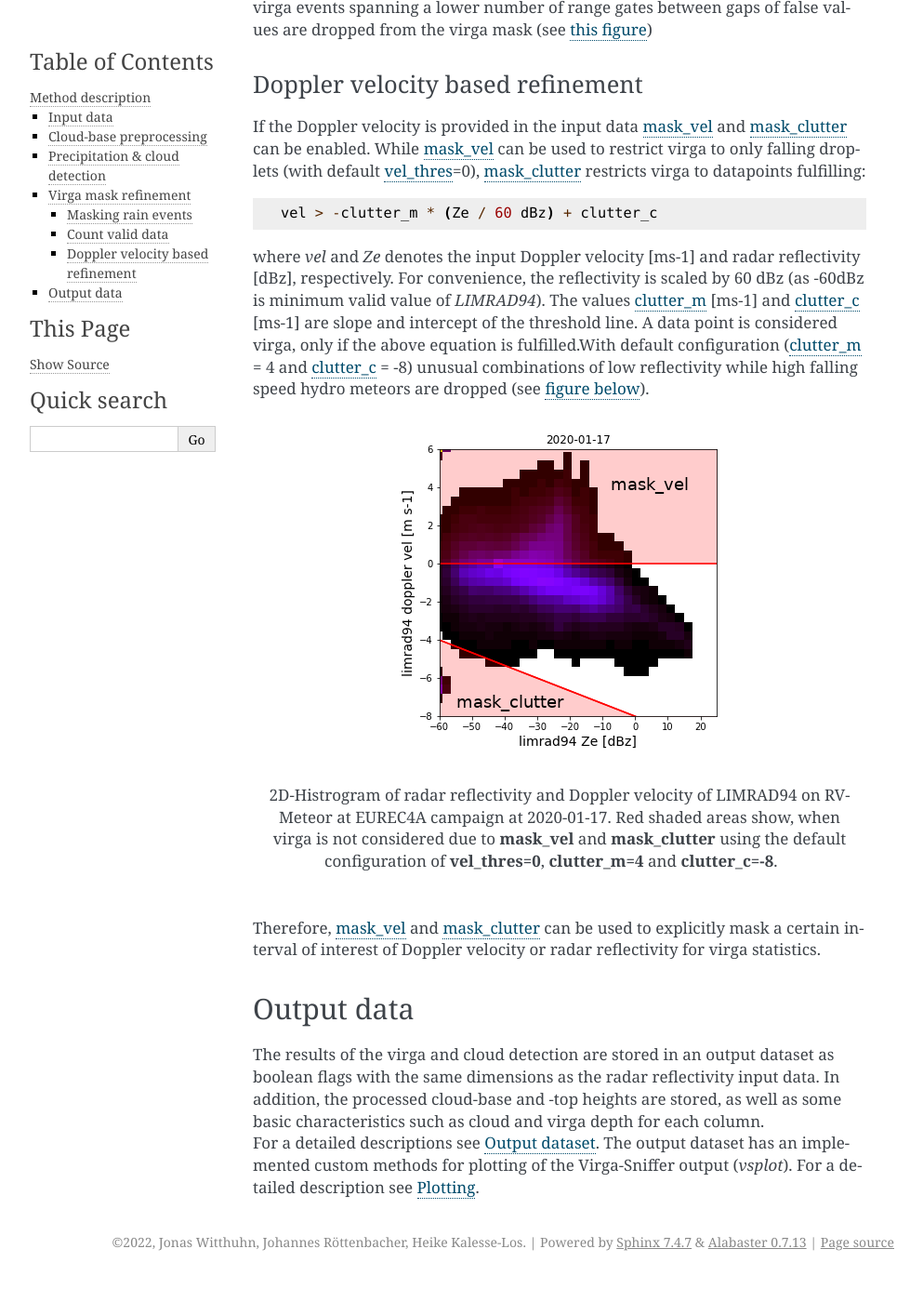
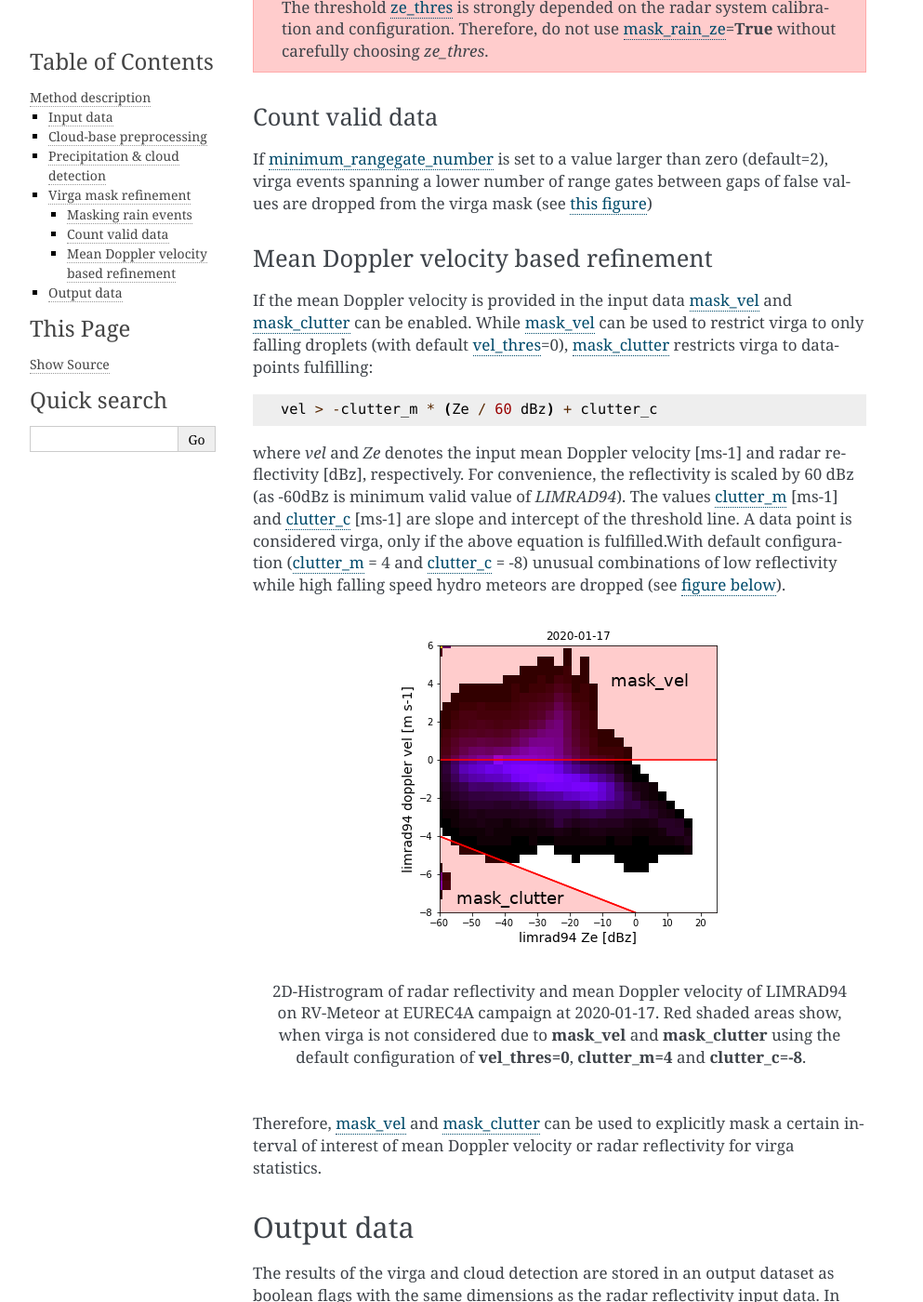
Before and after one commit to remsens-lim/virga_sniffer, a Sphinx documentation site: the page built from docs/method.md, in a window 1280 px wide and 1400 px high, scrolled down 5187 px. Shown: the whole window at 93% size, without its empty margins (148-1141 px from the left). Built offline with Sphinx 7.4.7, drawn with Linux system fonts in a browser that asks for light colours; before the commit the page ends 6562 px from its top, so only the background shows below that; some of the changed text lies outside the part shown.

Commit message:
update docs

````diff
--- a/docs/method.md
+++ b/docs/method.md
@@ -1,6 +1,6 @@
 # Method description
 The Virga-Sniffer is a tool to detect *virga* (precipitation which completely evaporates before reaching the surface).
-As input source **radar reflectivity** and ceilometer **cloud-base height** observations are mandatory. Optionally but highly recommended are the additional information of **radar Doppler
+As input source **radar reflectivity** and ceilometer **cloud-base height** observations are mandatory. Optionally but highly recommended are the additional information of **radar mean Doppler
 velocity**, **lifting condensation level** and **surface rain detection**.
 
 The workflow of the detection scheme as summarized by the flowchart is structured in three parts:
@@ -8,12 +8,14 @@ The workflow of the detection scheme as summarized by the flowchart is structure
  2. Baseline precipitation and cloud detection
  3. (Optional) Virga detection refinement
 
-```{figure} images/flowchart.svg
+```{figure} images/flowchart.png
+The workflow of the Virga-Sniffer virga detection. Datasets are shown as polygons, applied methods as ellipses. The submodule cbh_processing is shown as square, listing implemented methods. (Ze -
+radar reflectivity; Vm - mean Doppler velocity; CBH - cloud base height; CTH cloud top height; LCL - lifting condensation level)
 ```
 
 ## Input data
 The Virga-Sniffer virga detection method receives as bare minimum input the *radar reflectivity* and values of *cloud-base height*. Ancillary data is accepted (and highly recommended) to refine the
-virga detection. Optional input data are the *Doppler velocity*, *rain at surface flag* and *lifting condensation level*. For a detailed descriptions see [Input dataset](input).
+virga detection. Optional input data are the *mean Doppler velocity*, *rain at surface flag* and *lifting condensation level*. For a detailed descriptions see [Input dataset](input).
 
 (preprocessing)=
 ## Cloud-base preprocessing
@@ -76,11 +78,11 @@ Virga and cloud detection is sketched in the {ref}`figure below <fig-sketch>`. S
 
 ```{figure} images/example_detection.png
 :name: fig-sketch
-Example sketch of virga and cloud detection.
+Sketched representation of virga and cloud detection from radar reflectivity Ze, surface rain flag and cloud base height data.
 ```
 
 ## Virga mask refinement
-The virga detection can be refined by enabling masking modules via the [Configuration](configuration), some of which require additional input data such as Doppler velocity or surface rain flag.
+The virga detection can be refined by enabling masking modules via the [Configuration](configuration), some of which require additional input data such as mean Doppler velocity or surface rain flag.
 In order to actually detect virga and exclude rain events, one of *mask_rain* or *mask_rain_ze* have to be enabled. Other optional modules refine the mask by excluding events with undesired
 properties or clutter, so it's highly recommended to enable them.
 
@@ -99,22 +101,22 @@ If [minimum_rangegate_number](cfg_thres) is set to a value larger than zero (def
 virga mask (see {ref}`this figure <fig-sketch>`)
 
 (mvel)=
-### Doppler velocity based refinement
-If the Doppler velocity is provided in the input data  [mask_vel](cfg_flag) and [mask_clutter](cfg_flag) can be enabled. While [mask_vel](cfg_flag) can be used to restrict virga to only falling
+### Mean Doppler velocity based refinement
+If the mean Doppler velocity is provided in the input data  [mask_vel](cfg_flag) and [mask_clutter](cfg_flag) can be enabled. While [mask_vel](cfg_flag) can be used to restrict virga to only falling
 droplets (with default [vel_thres](cfg_thres)=0), [mask_clutter](cfg_flag) restricts virga to datapoints fulfilling:
 ```
 vel > -clutter_m * (Ze / 60 dBz) + clutter_c
 ```
-where *vel* and *Ze* denotes the input Doppler velocity [ms-1] and radar reflectivity [dBz], respectively.
+where *vel* and *Ze* denotes the input mean Doppler velocity [ms-1] and radar reflectivity [dBz], respectively.
 For convenience, the reflectivity is scaled by 60 dBz (as -60dBz is minimum valid value of *LIMRAD94*). The values [clutter_m](cfg_thres) [ms-1] and [clutter_c](cfg_thres) [ms-1] are slope and
 intercept of the threshold line. A data point is considered virga, only if the above equation is fulfilled.With default configuration ([clutter_m](cfg_thres) = 4 and [clutter_c](cfg_thres) =  -8)
 unusual combinations of low reflectivity while high falling speed hydro meteors are dropped (see {ref}`figure below <fig-ze-vs-vel>`).
 ```{figure} ../docs/images/vs_demonstration_ze_vs_vel.png
 :name: fig-ze-vs-vel
-2D-Histrogram of radar reflectivity and Doppler velocity of LIMRAD94 on RV-Meteor at EUREC4A campaign at 2020-01-17. Red shaded areas show, when virga is not considered due to **mask_vel** and
+2D-Histrogram of radar reflectivity and mean Doppler velocity of LIMRAD94 on RV-Meteor at EUREC4A campaign at 2020-01-17. Red shaded areas show, when virga is not considered due to **mask_vel** and
 **mask_clutter** using the default configuration of **vel_thres=0**, **clutter_m=4** and **clutter_c=-8**.
 ```
-Therefore, [mask_vel](cfg_flag) and [mask_clutter](cfg_flag) can be used to explicitly mask a certain interval of interest of Doppler velocity or radar reflectivity for virga statistics.
+Therefore, [mask_vel](cfg_flag) and [mask_clutter](cfg_flag) can be used to explicitly mask a certain interval of interest of mean Doppler velocity or radar reflectivity for virga statistics.
 
 ## Output data
 The results of the virga and cloud detection are stored in an output dataset as boolean flags with the same dimensions as the radar reflectivity input data. In addition, the processed cloud-base and -top heights are stored, as well as some basic characteristics such as cloud and virga depth for each column.
````
